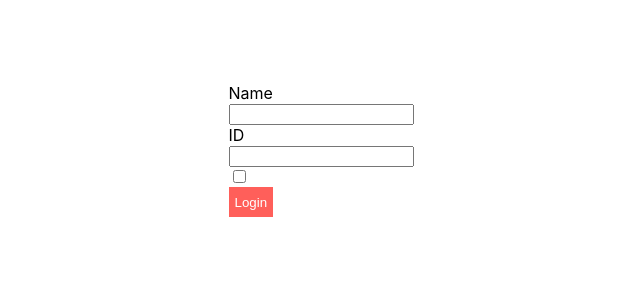
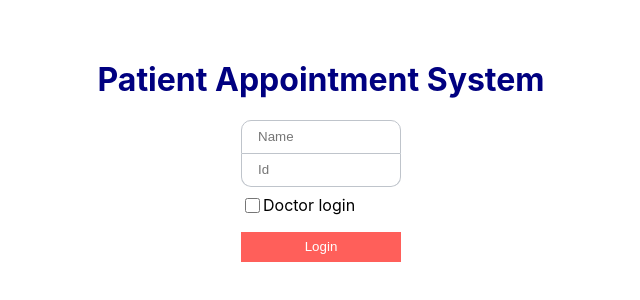
Before and after one commit to KangJingA/patient_app_system, a React (Create React App) app in the folder client/: page /login in a window 1280 px wide. Shown: the part 250-550 px from the top of the page, without its empty margins (319-959 px from the left). Built offline with nearby package versions, Linux system fonts and the light colour scheme.

Commit message:
UI for login page done

```diff
--- a/client/src/App.js
+++ b/client/src/App.js
@@ -10,38 +10,9 @@ function App() {
   }
   return (
     <div className="App">
-      <Route path="/" component={Header} />
-
-      <Switch>
-        <Route exact path="/:id" component={MainPage} />
-      </Switch>
+      <Route exact path="/:id" component={MainPage} />
     </div>
   );
 }
 
 export default App;
-
-// useEffect(async () => {
-//   let data1 = { doctor_id: "D1" };
-//   let result1 = await DoctorService.getDoctor(data1);
-//   console.log(result1);
-
-//   let data2 = { patient_id: "P4" };
-//   let result2 = await PatientService.getPatient(data2);
-//   console.log(result2);
-// });
-
-//     let fixAppointmentData = {
-//       patient_id: "P3",
-//       doctor_id: "D3",
-//       date: "28 may 2012",
-//       time: "12:00:00",
-//     };
-
-//     // let result4 = await AppointmentsService.fixAppointment(fixAppointmentData);
-//     // console.log(result4);
-
-//     let result5 = await AppointmentsService.deleteAppointment(
-//       fixAppointmentData
-//     );
-//     console.log(result5);
--- a/client/src/components/Form/FixAppointmentForm.js
+++ b/client/src/components/Form/FixAppointmentForm.js
@@ -44,16 +44,15 @@ const FixAppointmentForm = ({ id, toggleAppointmentPopup }) => {
       date: dateState,
       time: hrState,
     };
-    console.log(data);
 
-    // const result = await AppointmentsService.fixAppointment(data);
+    const result = await AppointmentsService.fixAppointment(data);
 
-    // if (typeof result === "string") {
-    //   console.log("error");
-    // } else {
-    //   console.log("done");
-    //   toggleAppointmentPopup();
-    // }
+    if (typeof result === "string") {
+      console.log("error");
+    } else {
+      console.log("done");
+      toggleAppointmentPopup();
+    }
   };
 
   const getAllDoctors = async () => {
--- /dev/null
+++ b/client/src/components/Form/Form.css
@@ -0,0 +1,31 @@
+.login-input {
+  box-sizing: border-box;
+  width: 10rem;
+  height: 1rem;
+  border: 1px solid #bfc4cb;
+  padding: 1rem;
+}
+
+.input-top {
+  border-radius: 10px 10px 0px 0px;
+}
+
+.input-bottom {
+  border-top: 0px;
+  border-radius: 0px 0px 10px 10px;
+}
+
+form {
+    display: flex;
+    flex-direction: column;
+}
+
+.form-checkboxcontainer {
+    display: flex;
+    margin-top: 0.5rem;
+}
+
+.checkbox {
+    height: 15px;
+    width: 15px;
+}
--- /dev/null
+++ b/client/src/components/Form/LoginForm.js
@@ -0,0 +1,62 @@
+import React, { useState } from "react";
+import { useForm } from "react-hook-form";
+import LoginService from "../../services/login-service";
+import "./Form.css";
+export const LoginForm = ({ setLoggedIn }) => {
+  const { register, handleSubmit } = useForm();
+
+  const [errorMsg, setErrorMsg] = useState("");
+  const onSubmit = async ({ name, id, isDoctor }) => {
+    const res = await LoginService.login(id, name, isDoctor);
+    console.log(res);
+    if (typeof res === "string") {
+      setErrorMsg(res);
+      return;
+    } else {
+      console.log(res);
+      setLoggedIn(res);
+    }
+  };
+
+  return (
+    <form onSubmit={handleSubmit(onSubmit)}>
+      <div className="form-section">
+        <div className="submit-container">
+          <input
+            className="login-input input-top"
+            name="name"
+            type="text"
+            placeholder="Name"
+            {...register("name", { required: true })}
+          />
+        </div>
+
+        <div className="submit-container">
+          <input
+            className="login-input input-bottom"
+            name="id"
+            placeholder="Id"
+            {...register("id", { required: true })}
+          />
+        </div>
+
+        <div className="form-checkboxcontainer">
+          <input
+            className="checkbox"
+            name="isDoctor"
+            type="checkbox"
+            id="genderOthers"
+            {...register("isDoctor")}
+          />
+          <label>Doctor login</label>
+        </div>
+      </div>
+
+      <input className="button" type="submit" value="Login" />
+
+    {errorMsg && <p>{errorMsg}</p>}
+    </form>
+  );
+};
+
+export default LoginForm;
--- a/client/src/components/Header/Header.js
+++ b/client/src/components/Header/Header.js
@@ -1,9 +1,12 @@
 import React from "react";
+import { Redirect } from "react-router-dom";
 import LoginService from "../../services/login-service";
 import "./Header.css";
 const Header = () => {
   const logout = () => {
     LoginService.logout();
+    return <Redirect to="/login" />;
+
     // need to refresh page after logout
   };
   return (
--- a/client/src/components/Page/LoginPage.css
+++ b/client/src/components/Page/LoginPage.css
@@ -1,6 +1,7 @@
 .LoginPage {
-    height: 100vh;
-    display: flex;
-    justify-content: center;
-    align-items: center;
+  height: 100vh;
+  display: flex;
+  flex-direction: column;
+  justify-content: center;
+  align-items: center;
 }
--- a/client/src/components/Page/LoginPage.js
+++ b/client/src/components/Page/LoginPage.js
@@ -1,26 +1,13 @@
-import React, { useState, useEffect } from "react";
+import React, { useState } from "react";
 import { Redirect } from "react-router-dom";
+import LoginForm from "../Form/LoginForm"
 import LoginService from "../../services/login-service";
-import { useForm } from "react-hook-form";
 import "./LoginPage.css";
 
 const LoginPage = () => {
-  const { register, handleSubmit, errors } = useForm({
-    mode: "onBlur",
-    reValidateMode: "onChange",
-  });
-  const [nameState, setNameState] = useState("");
-  const [idState, setIdState] = useState("");
-  const [isDoctorState, setIsDoctorState] = useState(false);
+
   const [loggedIn, setLoggedIn] = useState(false);
-  const handleChange = (e, updateState) => {
-    updateState(e.target.value);
-  };
-  const onSubmit = async () => {
-    const res = await LoginService.login(idState, nameState, isDoctorState);
-    setLoggedIn(res);
-    // somehow need to refresh
-  };
+
 
   if (loggedIn) {
     console.log("this is run");
@@ -29,64 +16,8 @@ const LoginPage = () => {
 
   return (
     <div className="LoginPage">
-      <form onSubmit={handleSubmit(onSubmit)} className="patient-form">
-        <div className="form-section">
-          <div className="submit-container">
-            <div className="label-container">
-              <label className="submit-label required">Name</label>
-            </div>
-
-            <div className="submit-errorcontainer">
-              <input
-                className="submit-input"
-                name="Name"
-                type="text"
-                maxLength={7}
-                // ref={register({ required: true })} // add check here to limit number of characters
-                value={nameState}
-                onChange={(e) => handleChange(e, setNameState)}
-              />
-              {/* {errors.Name && errors.Name.type === "required" && (
-                <p className="submit-alert">Not Filled</p>
-              )} */}
-            </div>
-          </div>
-
-          <div className="submit-container">
-            <label className="submit-label required">ID</label>
-            <div className="submit-errorcontainer">
-              <input
-                className="submit-input"
-                name="NRIC"
-                maxLength={2}
-                value={idState}
-                onChange={(e) => handleChange(e, setIdState)}
-                // ref={register({ required: true })}
-              />
-              {/* {errors.NRIC && <p className="submit-alert">Invalid NRIC</p>} */}
-            </div>
-          </div>
-
-          <div className="submit-container">
-            <div className="submit-main-radio-container-horizontal">
-              <div className="submit-radio-input-container">
-                <input
-                  className="submit-radio"
-                  type="checkbox"
-                  id="genderOthers"
-                  value={isDoctorState}
-                  onChange={(e) => {
-                    setIsDoctorState(!isDoctorState);
-                  }}
-                  name="gender"
-                />
-              </div>
-            </div>
-          </div>
-        </div>
-
-        <input className="button" type="submit" value="Login" />
-      </form>
+      <h1>Patient Appointment System</h1>
+      <LoginForm setLoggedIn={setLoggedIn}/>
     </div>
   );
 };
--- a/client/src/components/Page/MainPage.js
+++ b/client/src/components/Page/MainPage.js
@@ -1,5 +1,6 @@
 import { useState, useEffect } from "react";
-import { Redirect, useParams } from "react-router-dom";
+import { Redirect, useParams, Link } from "react-router-dom";
+import Header from "../../components/Header/Header";
 import FixAppointmentPopup from "../../components/Popup/FixAppointmentPopup";
 import DeleteAppointmentPopup from "../../components/Popup/DeleteAppointmentPopup";
 import Table from "../Table/Table";
@@ -17,20 +18,16 @@ const MainPage = () => {
   let isDoctor = id[0] === "D";
 
   useEffect(() => {
+    if (isPopupDisplayed) return;
+    if (Object.getOwnPropertyNames(appointmentToDelete).length !== 0) return;
+    console.log("rerendered");
+
     if (isDoctor) {
       getDoctorAppointments({ doctor_id: id });
     } else {
       getPatientAppointments({ patient_id: id });
     }
-  }, []);
-
-  useEffect(() => {
-    if (tableDataState.length === 0) return;
-    if (!isPopupDisplayed) return;
-    if (Object.getOwnPropertyNames(appointmentToDelete).length === 0) return;
-    console.log("rerendered");
-    // do the display trick to refresh creation of table
-  }, [tableDataState, isPopupDisplayed, appointmentToDelete]);
+  }, [isPopupDisplayed, appointmentToDelete]);
 
   // do smth about the usecallback here
   const getPatientAppointments = async (patientData) => {
@@ -60,6 +57,9 @@ const MainPage = () => {
   }
   return (
     <div className="MainPage">
+      <Link to="/login">
+        <Header />
+      </Link>
       <h2>Hello {id}</h2>
       <div className="subheader">
         <p>Your scheduled consultations:</p>
--- a/client/src/index.css
+++ b/client/src/index.css
@@ -14,11 +14,19 @@ code {
     monospace;
 }
 
+:root {
+  --blue: #000080;
+  --pink: #FF5F5A;
+}
+
+h1 {
+  color: var(--blue);
+}
 .button {
-  background: #ff5f5a;
+  background: var(--pink);
   color: white;
-  /* width: 245px; */
   border:none;
   height: 30px;
   cursor: pointer;
+  margin-top: 1rem;
 }
```
Also changed, not shown: 2 other files (tests, documents, lock files or other folders).
